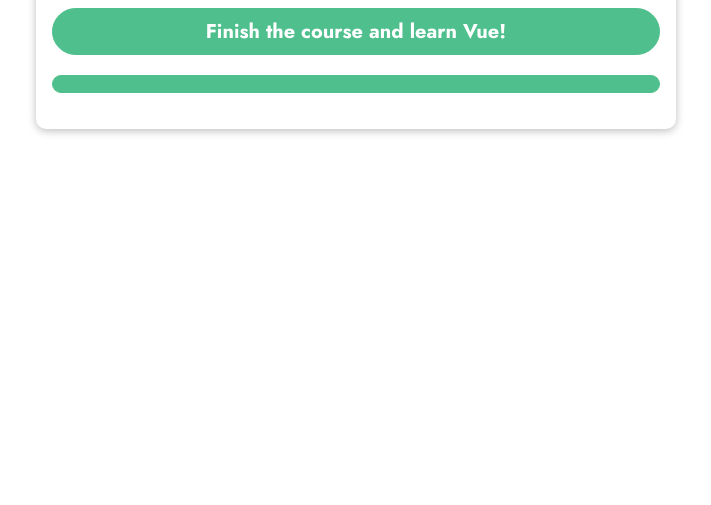
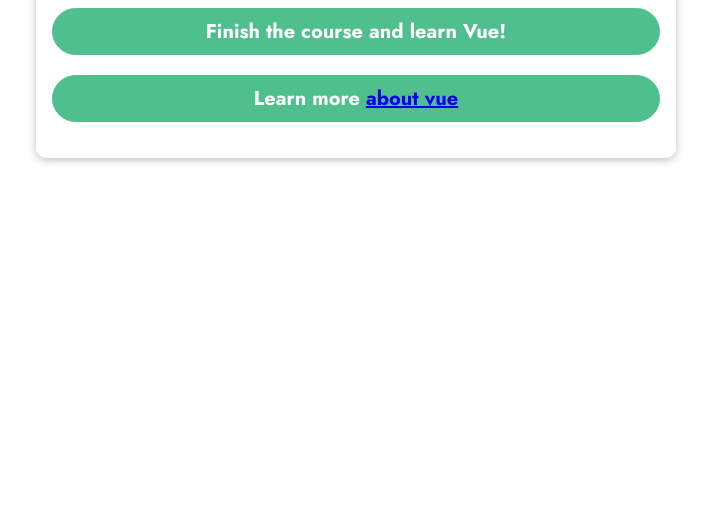
Before and after one commit to miguelcoria94/vue, a plain HTML site: page index.html in a window 1280 px wide. Shown: the part 295-800 px from the top of the page, without its empty margins (284-995 px from the left). Drawn offline with nearby package versions, Linux system fonts and the light colour scheme.

Commit message:
set up vue links

```diff
--- a/index.html
+++ b/index.html
@@ -19,7 +19,7 @@
     <section id="user-goal">
       <h2>My Course Goal</h2>
       <p>{{ courseGoal }}</p>
-      <p></p>
+      <p>Learn more <a v-bind:href="vueLink">about vue</a> </p>
     </section>
 
   </body>
```
